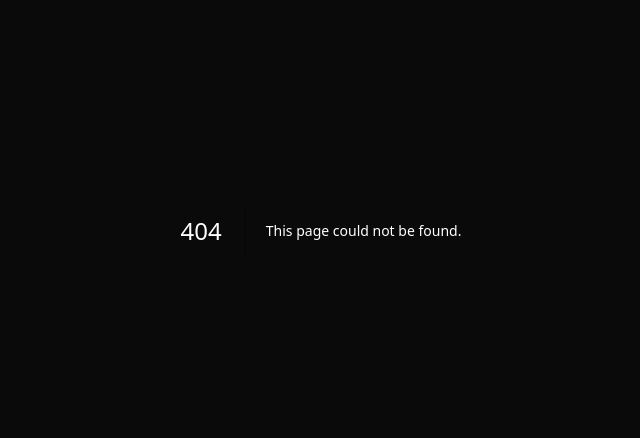
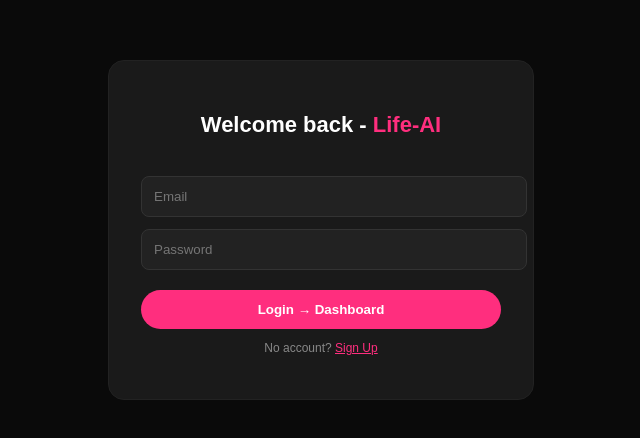
Before and after one commit to muradofficalid-art/LifeAI, a Next.js app: page /login in a window 1280 px wide. Before the commit this address had no page. Shown: the part 170-608 px from the top of the page, without its empty margins (319-959 px from the left). Built offline with nearby package versions, Linux system fonts and the light colour scheme.

Commit message:
Add login page component with authentication logic

```diff
--- /dev/null
+++ b/app/login/page.tsx
@@ -0,0 +1,25 @@
+'use client'
+import { useState } from 'react'
+import { useRouter } from 'next/navigation'
+
+export default function Login(){
+  const [email,setEmail]=useState(''); const [pass,setPass]=useState('');
+  const router = useRouter()
+  const handle = (e:any)=>{
+    e.preventDefault();
+    const saved = localStorage.getItem('lifeai_user');
+    if(saved){ localStorage.setItem('lifeai_auth','true'); router.push('/dashboard') }
+    else { alert('Pehle Signup karo jan!'); router.push('/signup') }
+  }
+  return (
+    <div style={{minHeight:'100vh', background:'#0A0A0A', display:'flex', alignItems:'center', justifyContent:'center', color:'white'}}>
+      <form onSubmit={handle} style={{background:'#1A1A1A', padding:'32px', borderRadius:'16px', width:'360px', border:'1px solid #222'}}>
+        <h2 style={{fontSize:'22px', fontWeight:800, textAlign:'center'}}>Welcome back - <span style={{color:'#FF2E7E'}}>Life-AI</span></h2>
+        <input value={email} onChange={e=>setEmail(e.target.value)} type="email" placeholder="Email" required style={{width:'100%', marginTop:'20px', padding:'12px', borderRadius:'8px', background:'#222', border:'1px solid #333', color:'white'}}/>
+        <input value={pass} onChange={e=>setPass(e.target.value)} type="password" placeholder="Password" required style={{width:'100%', marginTop:'12px', padding:'12px', borderRadius:'8px', background:'#222', border:'1px solid #333', color:'white'}}/>
+        <button type="submit" style={{width:'100%', marginTop:'20px', background:'#FF2E7E', color:'white', padding:'12px', borderRadius:'999px', border:'none', fontWeight:700}}>Login → Dashboard</button>
+        <p style={{fontSize:'12px', textAlign:'center', marginTop:'12px', color:'#888'}}>No account? <a href="/signup" style={{color:'#FF2E7E'}}>Sign Up</a></p>
+      </form>
+    </div>
+  )
+}
```
